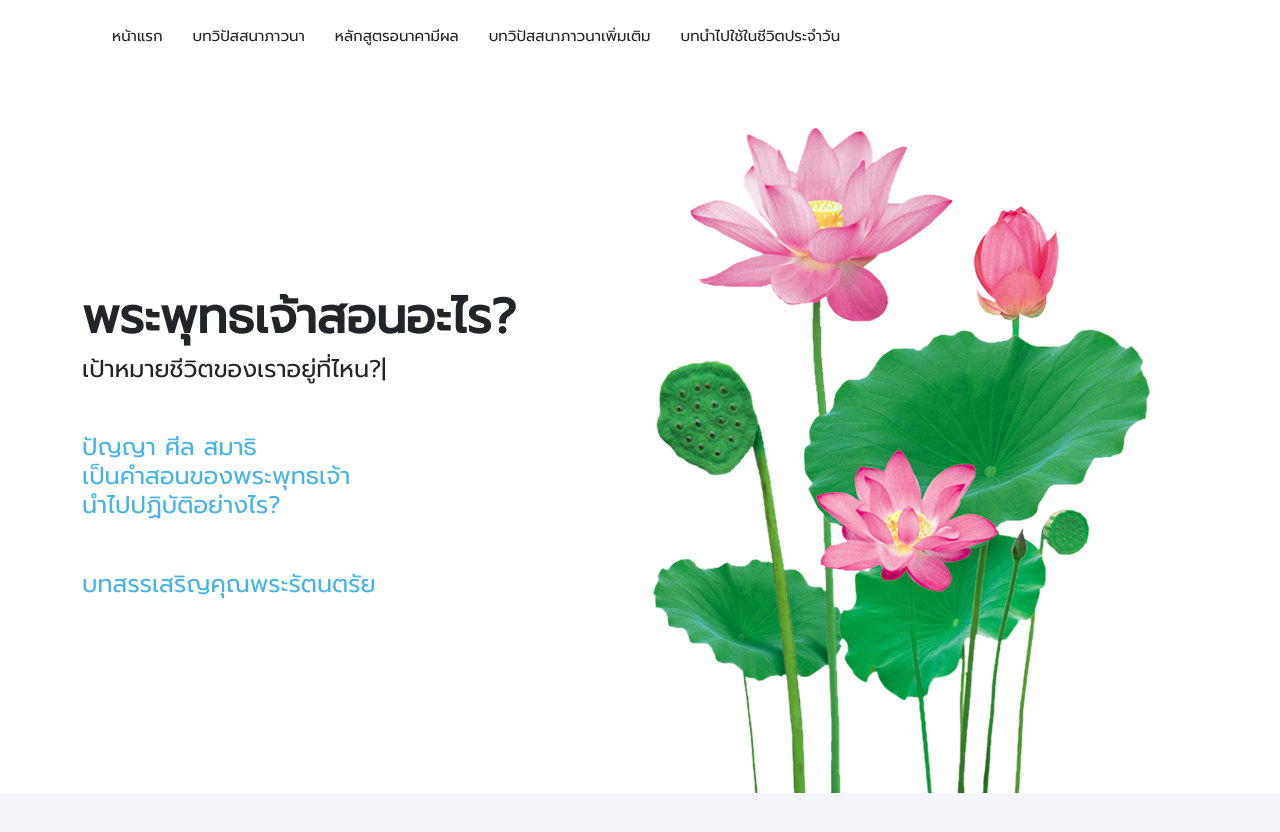
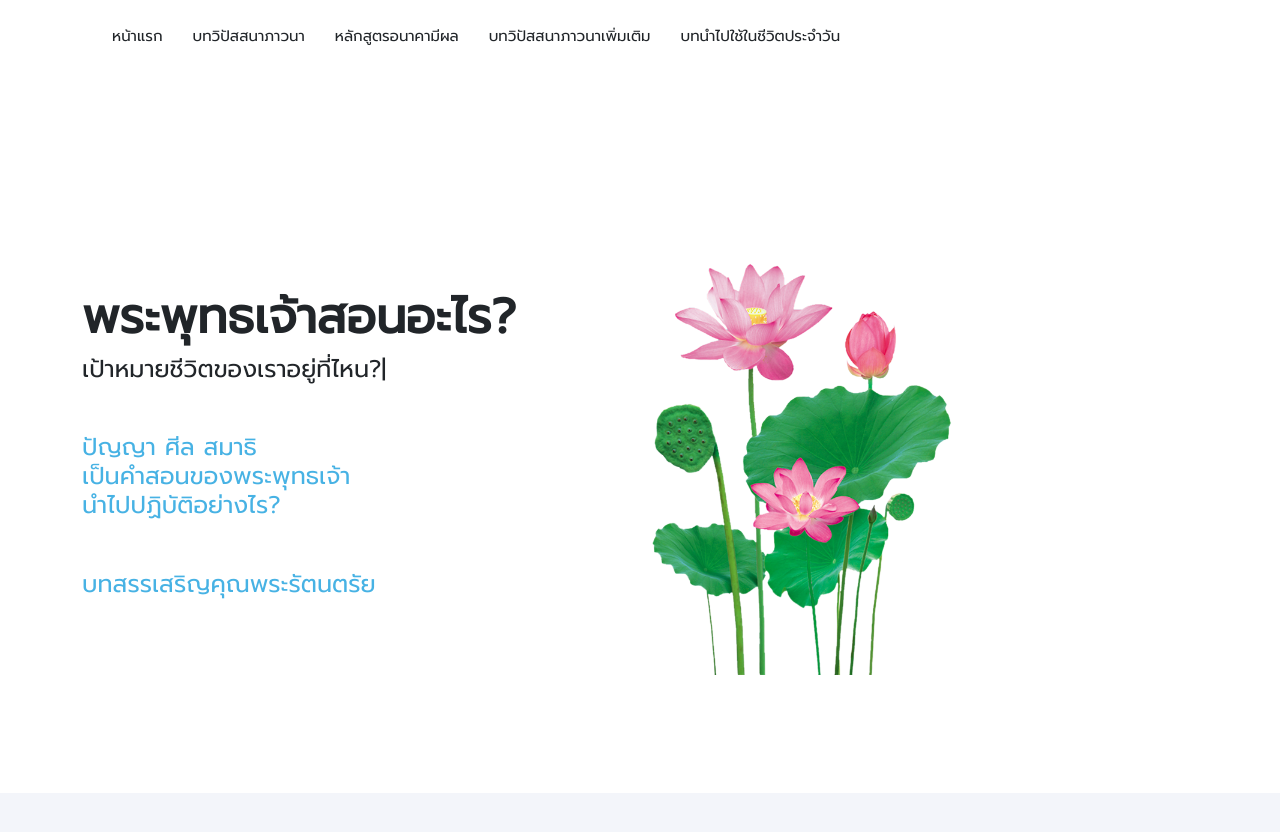
Before and after one commit to openmymai/lifelearning, a Next.js app: page / in a window 1280 px wide. Shown: the top 832 px of the page. Built offline with nearby package versions, Linux system fonts and the light colour scheme; a web font is replaced by a local one.

Commit message:
Change image size

```diff
--- a/pages/index.js
+++ b/pages/index.js
@@ -45,8 +45,8 @@ const IndexPage = () => {
             <Image
               src="/img/lotuspng.png"
               alt="lotus"
-              width={500}
-              height={686}
+              width={300}
+              height={412}
             />
           </div>
         </div>
```
